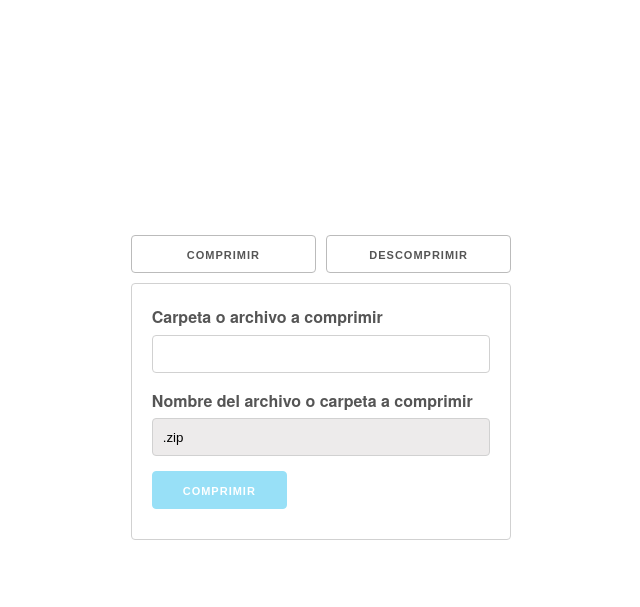
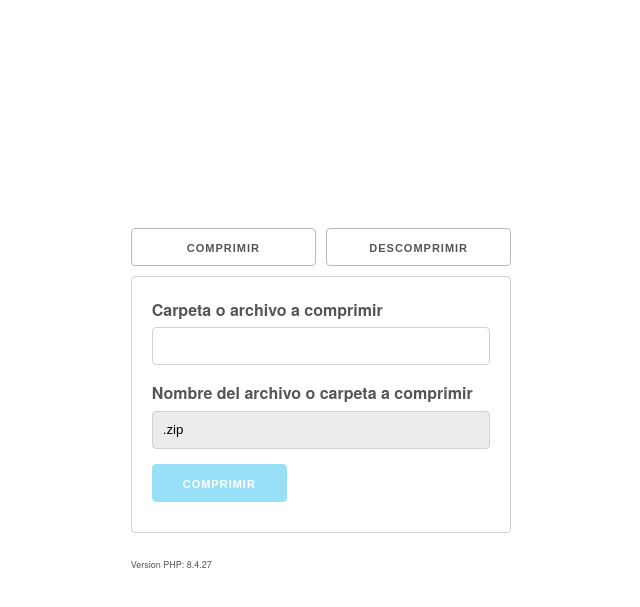
Before and after one commit to CarmineMM/data-compress, a PHP site: page / in a window 1280 px wide. Shown: the top 607 px of the page, without its empty margins (319-959 px from the left). Run offline with PHP 8.4, Linux system fonts and the light colour scheme.

Commit message:
feat: add php version

```diff
--- a/index.php
+++ b/index.php
@@ -75,6 +75,8 @@ if (isset($_POST['action'])) {
 
     die();
 }
+
+$php_version = PHP_VERSION;
 ?>
 <!DOCTYPE html>
 <html lang="es">
@@ -195,6 +197,9 @@ if (isset($_POST['action'])) {
                     <h5 class="text-center" style="margin-bottom: 0.2rem;">Espere...</h5>
                 </div>
             </form>
+            <div class="" style="font-size: 0.9rem;">
+                Version PHP: <?= $php_version ?>
+            </div>
         </section>
     </main>
 
```
